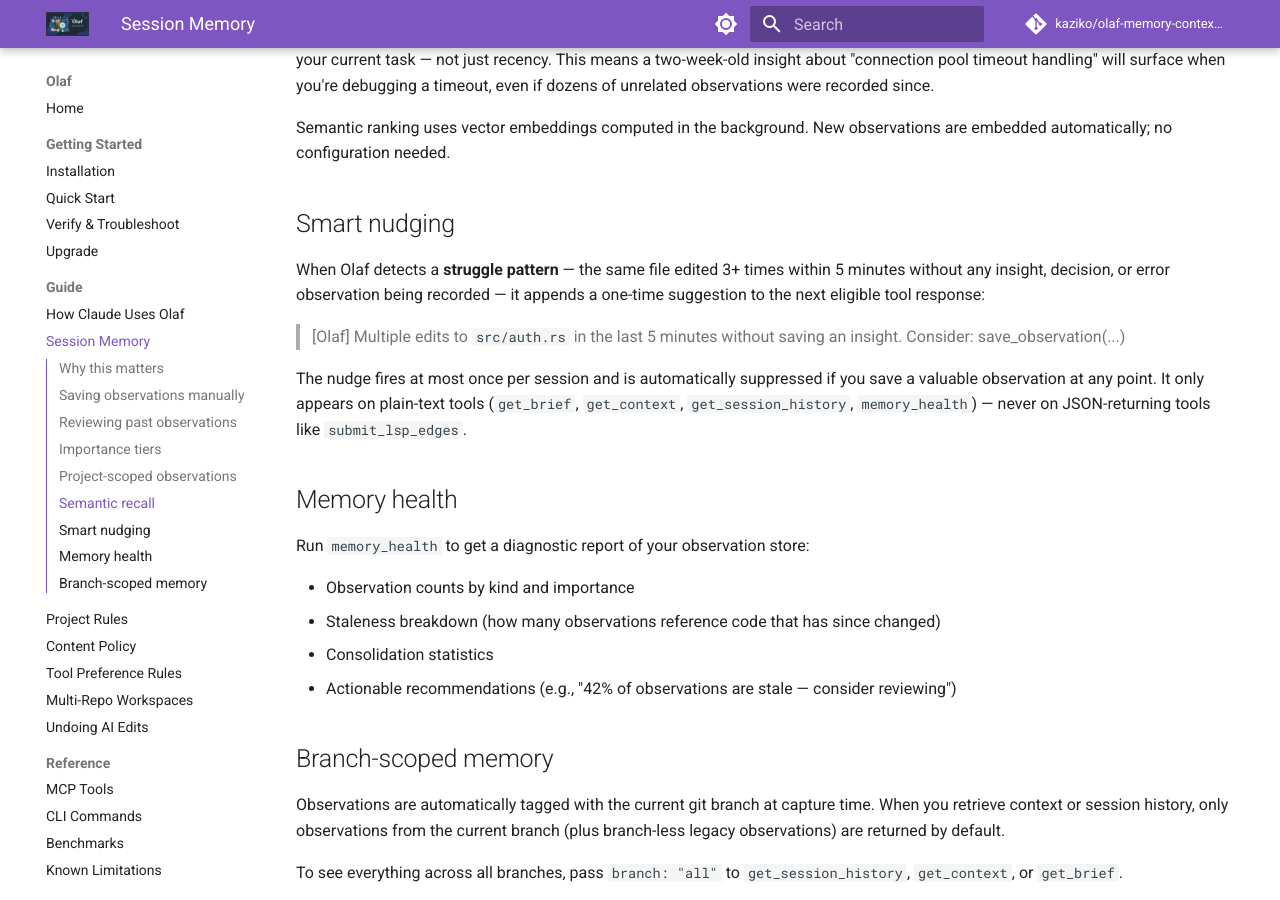
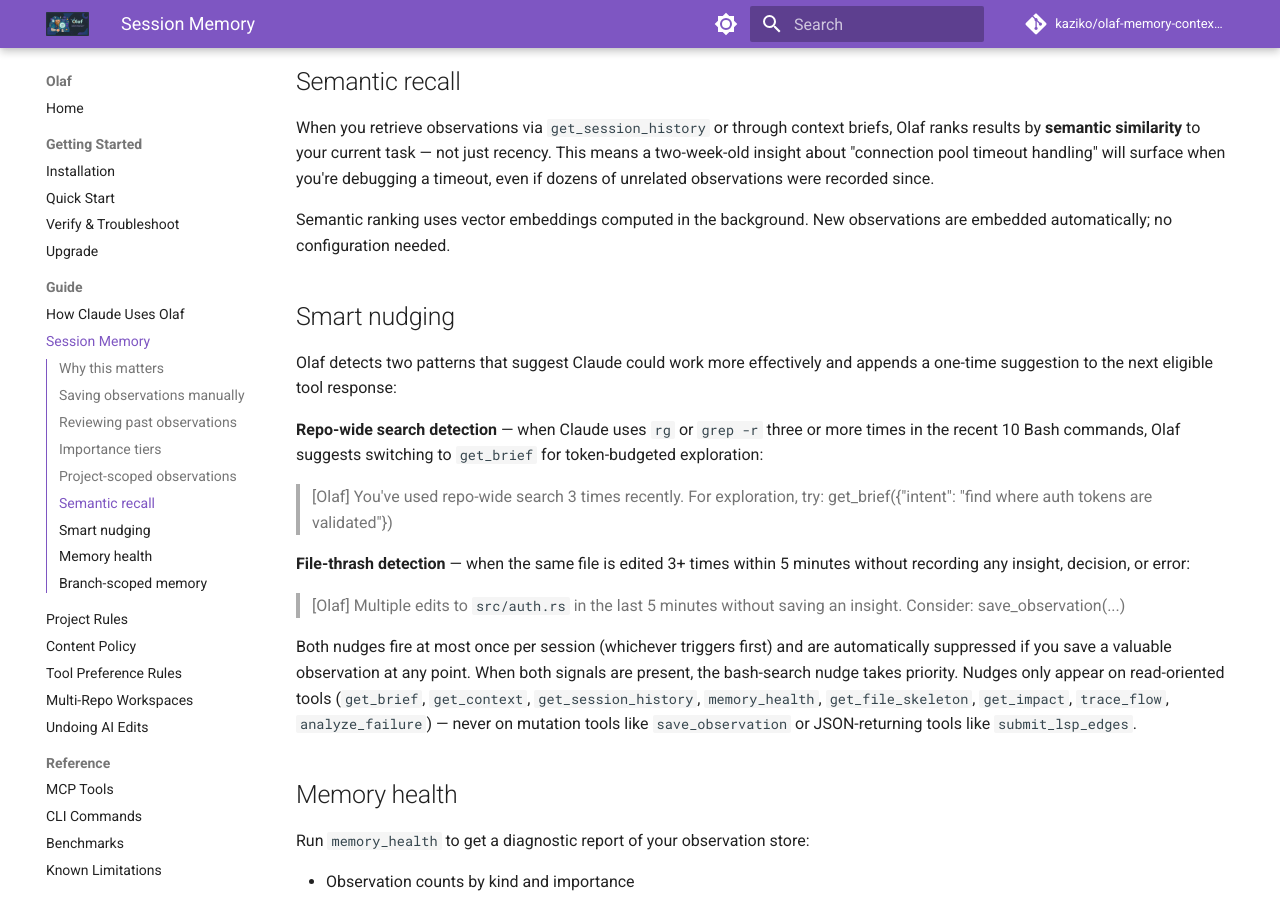
Before and after one commit to kaziko/olaf-memory-context-engine, an MkDocs documentation site: the page built from docs/guide/session-memory.md, in a window 1280 px wide and 900 px high, scrolled down 1401 px. Built offline with MkDocs 1.6.1 and Material for MkDocs 9.7.7, drawn with Linux system fonts in a browser that asks for light colours; comment, search, counter and statistics services are not loaded; some of the changed text lies outside the part shown.

Commit message:
fix(docs): update docs

```diff
--- a/docs/guide/session-memory.md
+++ b/docs/guide/session-memory.md
@@ -1,6 +1,8 @@
 # Session Memory
 
 Olaf records observations — decisions, errors, insights, file changes — linked to specific symbols and files. These persist across sessions and surface automatically when Claude retrieves context for the same area of code.
+
+Session memory is for **code-related** knowledge: what was tried, what failed, why a design decision was made, how a particular module works. It is not the place for workflow preferences, output formatting ("use lists instead of tables"), or coding style rules — those belong in `CLAUDE.md`, which Claude reads at the start of every session.
 
 ## Why this matters
 
@@ -51,11 +53,17 @@
 
 ## Smart nudging
 
-When Olaf detects a **struggle pattern** — the same file edited 3+ times within 5 minutes without any insight, decision, or error observation being recorded — it appends a one-time suggestion to the next eligible tool response:
+Olaf detects two patterns that suggest Claude could work more effectively and appends a one-time suggestion to the next eligible tool response:
+
+**Repo-wide search detection** — when Claude uses `rg` or `grep -r` three or more times in the recent 10 Bash commands, Olaf suggests switching to `get_brief` for token-budgeted exploration:
+
+> [Olaf] You've used repo-wide search 3 times recently. For exploration, try: get_brief({"intent": "find where auth tokens are validated"})
+
+**File-thrash detection** — when the same file is edited 3+ times within 5 minutes without recording any insight, decision, or error:
 
 > [Olaf] Multiple edits to `src/auth.rs` in the last 5 minutes without saving an insight. Consider: save_observation(...)
 
-The nudge fires at most once per session and is automatically suppressed if you save a valuable observation at any point. It only appears on plain-text tools (`get_brief`, `get_context`, `get_session_history`, `memory_health`) — never on JSON-returning tools like `submit_lsp_edges`.
+Both nudges fire at most once per session (whichever triggers first) and are automatically suppressed if you save a valuable observation at any point. When both signals are present, the bash-search nudge takes priority. Nudges only appear on read-oriented tools (`get_brief`, `get_context`, `get_session_history`, `memory_health`, `get_file_skeleton`, `get_impact`, `trace_flow`, `analyze_failure`) — never on mutation tools like `save_observation` or JSON-returning tools like `submit_lsp_edges`.
 
 ## Memory health
 
```
Also changed, not shown: README.md (+1 -1 lines).
